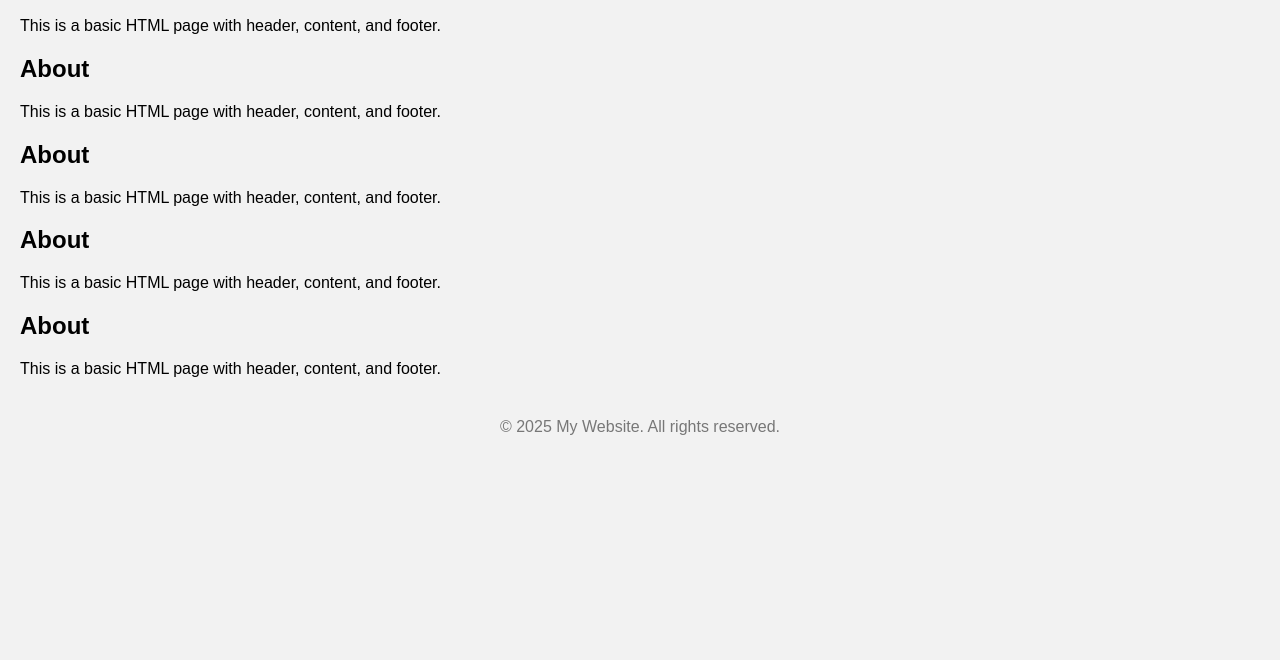
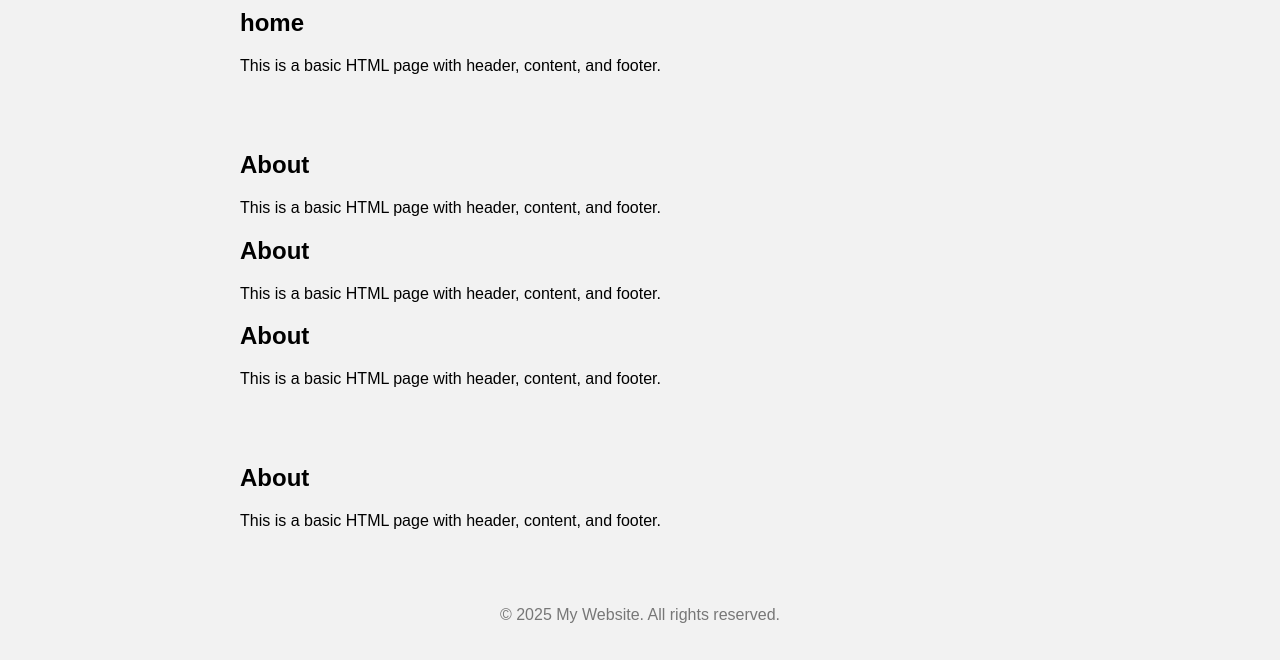
Before and after one commit to devdxpen/test-seo, a plain HTML site: page index.html in a window 1280 px wide. Shown: the part 241-901 px from the top of the page. Before the commit the page ends 800 px from the top, so only its background shows below. Drawn offline with Linux system fonts and the light colour scheme.

Commit message:
container add

```diff
--- a/index.html
+++ b/index.html
@@ -32,6 +32,11 @@
       text-align: center;
       color: #777;
     }
+    .container{
+        max-width: 800px;
+        margin: 0 auto;
+        padding: 20px;
+    }
   </style>
 </head>
 <body>
@@ -41,12 +46,12 @@
   </header>
 
   <main>
-   <section>
+   <section class="container">
      <h1>proper design</h1>
      <h2>home</h2>
     <p>This is a basic HTML page with header, content, and footer.</p>
    </section>
-    <section>
+    <section class="container">
      <h2>About</h2>
      <p>This is a basic HTML page with header, content, and footer.</p>
      <h2>About</h2>
@@ -54,7 +59,7 @@
     <h2>About</h2>
     <p>This is a basic HTML page with header, content, and footer.</p>
    </section>
-    <section>
+    <section class="container">
      <h2>About</h2>
     <p>This is a basic HTML page with header, content, and footer.</p>
    </section>
```
